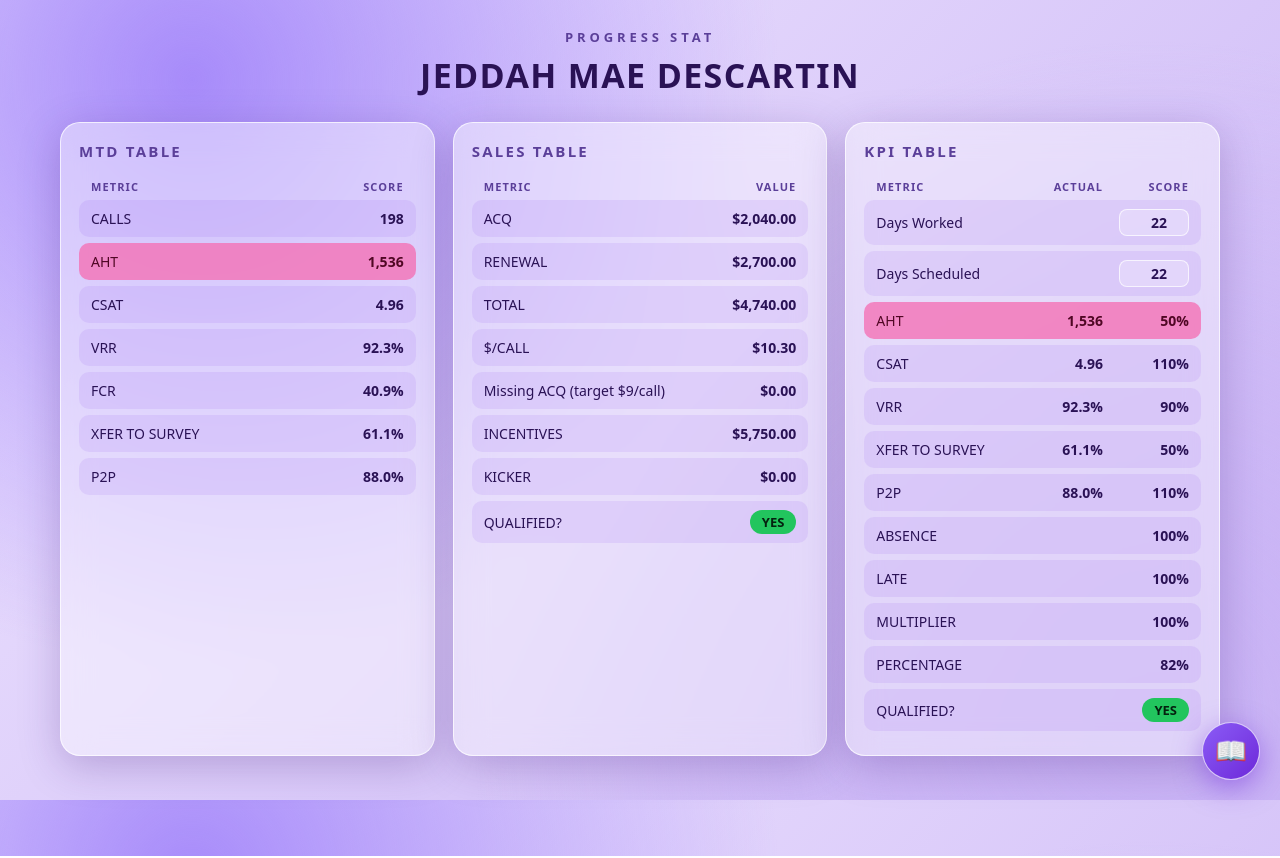
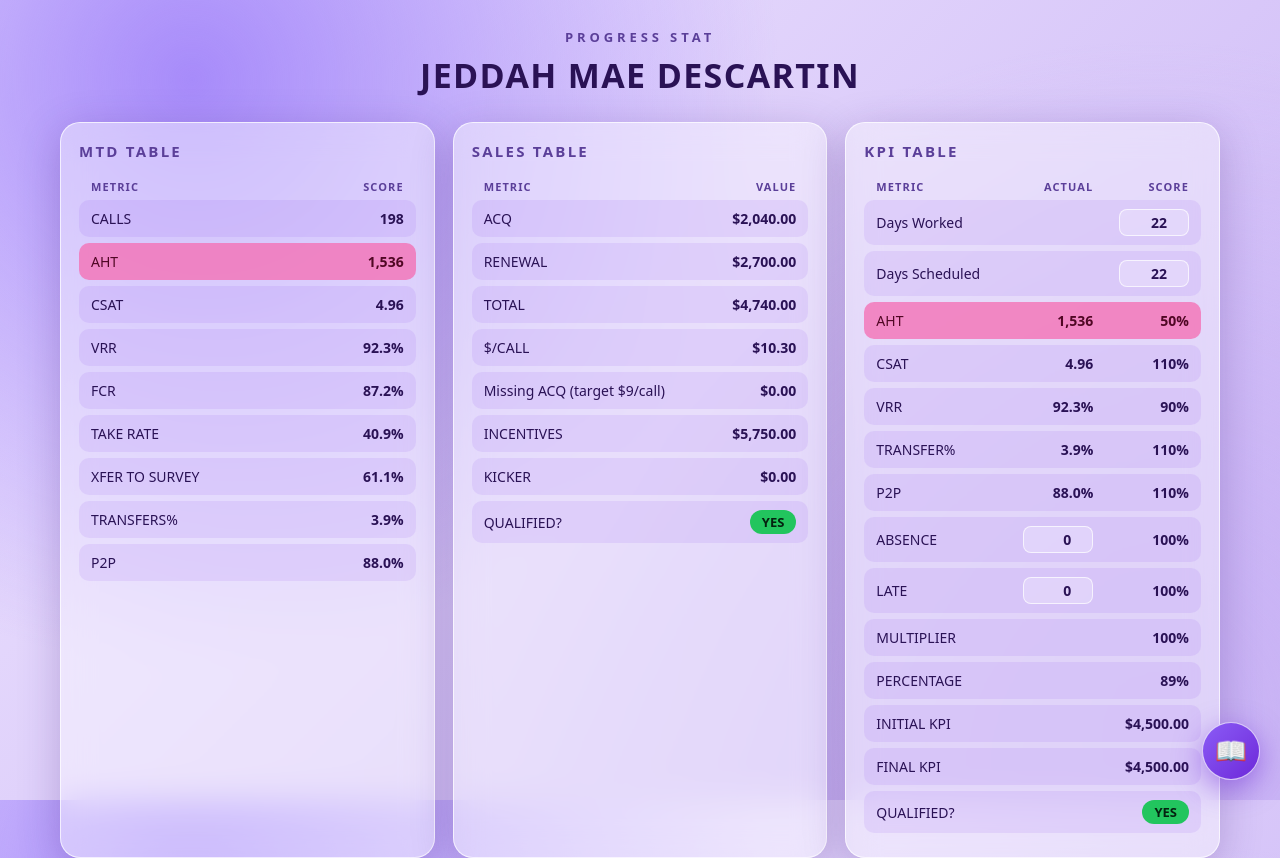
Before and after one commit to CJ-FINDS/BUBBA_TRACKER, a plain HTML site: page index.html in a window 1280 px wide. Shown: the top 858 px of the page. Drawn offline with Linux system fonts and the light colour scheme.

Commit message:
Update index.html

```diff
--- a/index.html
+++ b/index.html
@@ -56,8 +56,8 @@ const AGENT="JEDDAH MAE DESCARTIN";
 const HDR=["Agent Name","Voice Answered","Voice Answered AHT","Voice CSAT","Voice FCR","Voice Agent Resolution","Voice Answered Take Rate (calibrated)","Voice Answered Transfer to Survey % (calibrated)","Voice Handled Transfer % (calibrated)","Status - Pay to Performance","Voice Sentiment Trend Avg","Revenue - Bookings (Post Recoup)","Revenue - ACQ + CROSS (Post Recoup)","Revenue - REN (Post Recoup)"];
 const SAMPLE=["Jeddah Mae Descartin","198","1536","4.96","87.20%","92.30%","40.90%","61.10%","3.90%","88%","28.71","4739","2040","2700"];
 const PCT=["voicefcr","voiceagentresolution","voiceansweredtakeratecalibrated","voiceansweredtransfertosurveycalibrated","voicehandledtransfercalibrated","statuspaytoperformance"];
-let data=[HDR.slice(),SAMPLE.slice()],days={w:22,s:22};
-try{const d=JSON.parse(localStorage.getItem("ps_data")||"null");if(d&&d.length)data=d;const k=JSON.parse(localStorage.getItem("ps_days")||"null");if(k)days=k}catch(e){}
+let data=[HDR.slice(),SAMPLE.slice()],days={w:22,s:22,a:0,l:0};
+try{const d=JSON.parse(localStorage.getItem("ps_data")||"null");if(d&&d.length)data=d;const k=JSON.parse(localStorage.getItem("ps_days")||"null");if(k)days=Object.assign(days,k)}catch(e){}
 const save=()=>{try{localStorage.setItem("ps_data",JSON.stringify(data));localStorage.setItem("ps_days",JSON.stringify(days))}catch(e){}};
 const norm=s=>String(s==null?"":s).toLowerCase().replace(/[^a-z0-9]/g,"");
 const colIdx=n=>(data[0]||[]).findIndex(h=>norm(h)===norm(n));
@@ -83,7 +83,7 @@ function render(){
 document.getElementById("agent").textContent=AGENT;
 const ans=num("Voice Answered"),aht=num("Voice Answered AHT"),csat=num("Voice CSAT"),fcr=num("Voice FCR"),res=num("Voice Agent Resolution"),take=num("Voice Answered Take Rate (calibrated)"),trf=num("Voice Answered Transfer to Survey % (calibrated)"),pay=num("Status - Pay to Performance"),book=num("Revenue - Bookings (Post Recoup)"),acq=num("Revenue - ACQ + CROSS (Post Recoup)"),ren=num("Revenue - REN (Post Recoup)");
 document.getElementById("mtd").innerHTML="<thead><tr><th>METRIC</th><th style='text-align:right'>SCORE</th></tr></thead><tbody>"+
-row3("CALLS",N(ans))+row3("AHT",N(aht),undefined,ahtC(aht))+row3("CSAT",N(csat,2),undefined,lv(csat,4.93))+row3("VRR",P(res),undefined,lv(res,.94))+row3("FCR",P(take),undefined,lv(take,.33))+row3("XFER TO SURVEY",P(trf),undefined,xfC(trf))+row3("P2P",P(pay),undefined,lv(pay,.83))+"</tbody>";
+row3("CALLS",N(ans))+row3("AHT",N(aht),undefined,ahtC(aht))+row3("CSAT",N(csat,2),undefined,lv(csat,4.93))+row3("VRR",P(res),undefined,lv(res,.94))+row3("FCR",P(fcr))+row3("TAKE RATE",P(take),undefined,lv(take,.33))+row3("XFER TO SURVEY",P(trf),undefined,xfC(trf))+row3("TRANSFERS%",P(num("Voice Handled Transfer % (calibrated)")))+row3("P2P",P(pay),undefined,lv(pay,.83))+"</tbody>";
 const tot=ok(acq)&&ok(ren)?acq+ren:NaN,pc=ok(acq)&&ok(ans)&&ans?acq/ans:NaN;
 const miss=ok(pc)?(pc<9?9*ans-acq:0):NaN;
 let inc=NaN;if(ok(book)){inc=0;const K=[500,1000,2000,3000,3500,4000,4500,5000,5500,6000,6500,7000],V=[1750,3250,4750,5000,5100,5250,5750,6250,6500,7000,7500,8000];K.forEach((k,i)=>{if(book>=k)inc=V[i]})}
@@ -92,19 +92,24 @@ const q1=ok(take)&&ok(csat)&&ok(pc)?(take>=.33&&csat>=4.9&&pc>=9):null;
 document.getElementById("sales").innerHTML="<thead><tr><th>METRIC</th><th style='text-align:right'>VALUE</th></tr></thead><tbody>"+
 row3("ACQ",$(acq))+row3("RENEWAL",$(ren))+row3("TOTAL",$(tot))+
 row3("$/CALL",$(pc),undefined,lv(pc,9))+row3("Missing ACQ (target $9/call)",$(miss),undefined,lv(pc,9))+row3("INCENTIVES",$(inc))+row3("KICKER",$(kick))+row3("QUALIFIED?",badge(q1))+"</tbody>";
-const s=[sc.aht(aht),sc.csat(csat),sc.res(res),sc.trf(trf),sc.pay(pay)];
-const pcnt=s.every(ok)?s.reduce((a,b)=>a+b,0)/5:NaN;
+const s=[sc.aht(aht),sc.csat(csat),sc.res(res),sc.trf(num("Voice Handled Transfer % (calibrated)")),sc.pay(pay)];
+const abn=n=>n===0?1:n===1?.75:n===2?.5:0;
+const s7=s.concat([abn(days.a),abn(days.l)]);
+const pcnt=s7.every(ok)?s[1]*.2+s[0]*.25+s[2]*.25+s[4]*.15+s[3]*.05+s7[5]*.05+s7[6]*.05:NaN;
 const mult=days.s?days.w/days.s:NaN;
 const q2=ok(take)&&ok(csat)&&ok(pc)?(take>=.33&&csat>=4.9&&pc>=9):null;
 const sp=v=>ok(v)?Math.round(v*100)+"%":"—";
+const ab=n=>n===0?"100%":n===1?"75%":n===2?"50%":"0%";
 document.getElementById("kpi").innerHTML="<thead><tr><th>METRIC</th><th style='text-align:right'>ACTUAL</th><th style='text-align:right'>SCORE</th></tr></thead><tbody>"+
 `<tr><td>Days Worked</td><td class="v" colspan="2"><input class="edit" type="number" min="0" id="dw" value="${days.w}"></td></tr>`+
 `<tr><td>Days Scheduled</td><td class="v" colspan="2"><input class="edit" type="number" min="0" id="ds" value="${days.s}"></td></tr>`+
-row3("AHT",N(aht),sp(s[0]),ahtC(aht))+row3("CSAT",N(csat,2),sp(s[1]),lv(csat,4.93))+row3("VRR",P(res),sp(s[2]),lv(res,.94))+row3("XFER TO SURVEY",P(trf),sp(s[3]),xfC(trf))+row3("P2P",P(pay),sp(s[4]),lv(pay,.83))+
-row3("ABSENCE","","100%")+row3("LATE","","100%")+row3("MULTIPLIER","",sp(mult))+row3("PERCENTAGE","",sp(pcnt))+row3("QUALIFIED?","",badge(q2))+"</tbody>";
+row3("AHT",N(aht),sp(s[0]),ahtC(aht))+row3("CSAT",N(csat,2),sp(s[1]),lv(csat,4.93))+row3("VRR",P(res),sp(s[2]),lv(res,.94))+row3("TRANSFER%",P(num("Voice Handled Transfer % (calibrated)")),sp(s[3]))+row3("P2P",P(pay),sp(s[4]),lv(pay,.83))+
+`<tr><td>ABSENCE</td><td class="v"><input class="edit" type="number" min="0" id="da" value="${days.a}"></td><td class="v">${ab(days.a)}</td></tr>`+`<tr><td>LATE</td><td class="v"><input class="edit" type="number" min="0" id="dl" value="${days.l}"></td><td class="v">${ab(days.l)}</td></tr>`+row3("MULTIPLIER","",sp(mult))+row3("PERCENTAGE","",sp(pcnt))+row3("INITIAL KPI","",$((p=>ok(p)?(p>=.95?5250:p>=.9?5000:p>=.87?4500:p>=.85?2500:p>=.8?1975:0):NaN)(Math.round(pcnt*1e6)/1e6)))+row3("FINAL KPI","",$((p=>ok(p)&&ok(mult)?mult*(p>=.95?5250:p>=.9?5000:p>=.87?4500:p>=.85?2500:p>=.8?1975:0):NaN)(Math.round(pcnt*1e6)/1e6)))+row3("QUALIFIED?","",badge(q2))+"</tbody>";
 const dw=document.getElementById("dw"),ds=document.getElementById("ds");
 dw.oninput=()=>{days.w=parseFloat(dw.value)||0;save();render();document.getElementById("dw").focus()};
 ds.oninput=()=>{days.s=parseFloat(ds.value)||0;save();render();document.getElementById("ds").focus()};
+document.getElementById("da").oninput=e=>{days.a=Math.max(0,parseInt(e.target.value)||0);save();render();document.getElementById("da").focus()};
+document.getElementById("dl").oninput=e=>{days.l=Math.max(0,parseInt(e.target.value)||0);save();render();document.getElementById("dl").focus()};
 }
 const colName=c=>{let s="";c++;while(c>0){const m=(c-1)%26;s=String.fromCharCode(65+m)+s;c=Math.floor((c-1)/26)}return s};
 function grid(){
```
